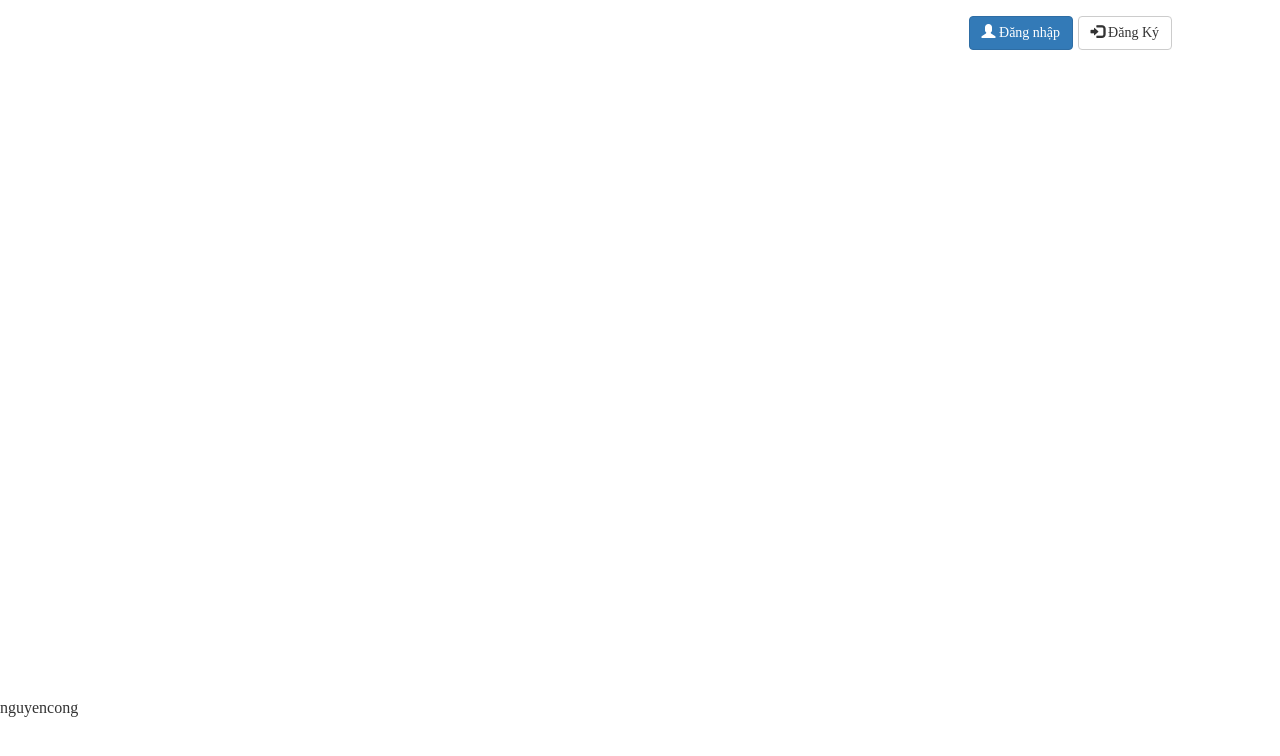
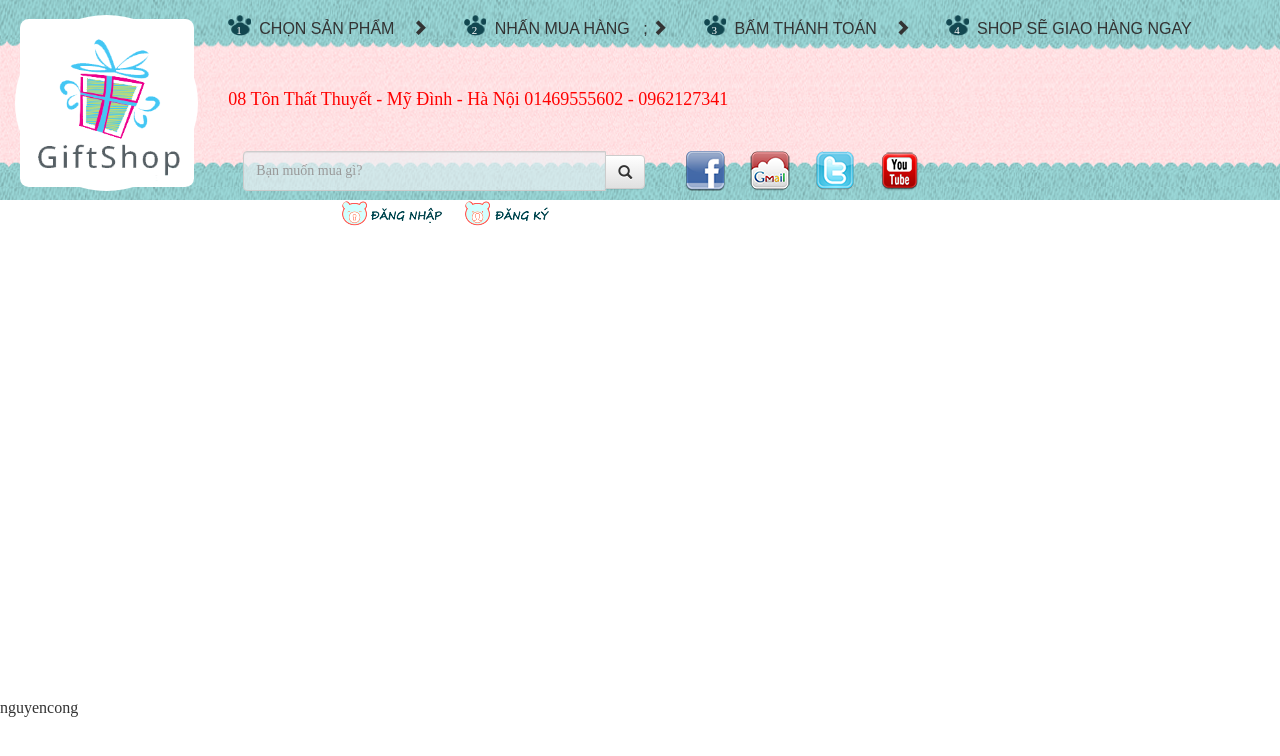
Before and after one commit to tungntd00605/Project_GIFT_SHOP, a plain HTML site: page user.html in a window 1280 px wide. Drawn offline with Linux system fonts and the light colour scheme.

Commit message:
Ban version.2 hoan thien 80% form USER

```diff
--- a/css/user.css
+++ b/css/user.css
@@ -61,6 +61,8 @@ nav {
 }
 
 
+
+/*Bắt đầu xử lý modal*/
 .modal-content {
 	color: #666;
 	box-shadow: 0px 8px 20px 8px rgba(0, 0, 0, 0.46);
@@ -87,6 +89,7 @@ nav {
 	margin-left: 10px;
 	float: left;
 }
+/*Kết thúc xử lý modal*/
 
 .form-control {
 	height: 40px;
@@ -233,3 +236,111 @@ nav {
 		/*margin-left: 0;*/
 	}
 }
+
+/*Bắt đầu Header*/
+#top-header {
+	background-image: url(../img/bg-header.png);
+}
+
+#slide-show {
+	margin-top: 10px;
+}
+
+.thumbnail {
+	margin-top: 15px;
+	border: none;
+	box-shadow: 0 0px 0px rgba(0,0,0,0);
+	border-radius: 100%;
+}
+
+.thumbnail>img {
+	border-radius: 5%;
+}
+
+.bIcon {
+	background-image: url(../img/bicon.png);
+	padding: 9px 9px 0px 8px;
+    color: #fff;
+    font-size: 11px;
+    line-height: 60px;
+}
+
+.text-bicon {
+	font-family: sans-serif;
+	font-size: 16px;
+	text-transform: uppercase;
+}
+
+.list-unstyled>li {
+	display: inline-block;
+}
+
+#header-content a {
+	color: #000;
+	padding-left: 5px;
+}
+
+.andress {
+	font-size: 18px;
+	color: red;
+	font-family: segoe script;
+	display: inline-block;
+	padding: 30px 0 30px 0;
+}
+
+.contractIcon>a>img:hover {
+	opacity: 0.8;
+}
+
+.contractIcon {
+	text-align: right;
+	margin-left: 20px;
+	float: left;
+}
+
+.search-and-user {
+	padding-top: 10px;
+}
+
+.user {
+	text-align: right;
+	margin-left: 90px;
+}
+
+@media only screen and (max-width: 500px) {
+	.andress {
+		display: none;
+	}
+	.user {
+		text-align: center;
+		margin-top: 10px;
+	}
+}
+
+@media only screen and (max-width: 768px) {
+	.andress {
+		display: none;
+	}
+	.user {
+		text-align: center;
+
+	}
+	.input-group{
+		margin-bottom: 10px;
+	}
+	.list-unstyled>li::last {
+		display: none;
+	}
+}
+
+@media only screen and (max-width: 1024px) {
+	.andress {
+		padding: 0 0 0 0;
+	}
+	.user {
+		text-align: left;
+		margin-left: 13px;
+	}
+
+}
+/*Kết thúc Header*/
--- a/user.html
+++ b/user.html
@@ -2,37 +2,121 @@
 <html lang="vn">
 <head>
 	<meta charset="utf-8">
-	<meta name="viewport" content="width=device-width, initial-scale=1">
 	<title>Đăng Nhập</title>
+	<meta name="viewport" content="width=device-width, initial-scale=1, maximum-scale=1, user-scalable=no">
+	<link href="img/logo.png" rel="shortcut icon" type="img/logo.png">
+
 
 	<!-- Start Font -->
 	<link rel="stylesheet" href="https://cdnjs.cloudflare.com/ajax/libs/font-awesome/4.7.0/css/font-awesome.min.css">
 	<!-- End Font -->
 
 	<!-- Start link css -->
-	<link rel="stylesheet" href="css/bootstrap.min.css" />
+	<link rel="stylesheet" type="text/css" href="css/bootstrap.min.css">
+	<link rel="stylesheet" type="text/css" href="css/bootstrap-theme.min.css">
 	<link rel="stylesheet" type="text/css" href="css/user.css">
+	<!-- <link rel="stylesheet" type="text/css" href="css/style.css"> -->
 	<!-- End link css -->
 </head>
 <body>
 
-	<!-- Bắt đầu button đăng nhập -->
-	<header class="container-fluid">
-		<nav class="col-lg-3 col-md-4 col-sm-4 col-xs-12 navbar navbar-brand navbar-right" >
-			<div class="row" id="register">
-				<button href="#" class="btn btn-primary" id="login" data-target="#login-form" data-toggle="modal">
-					<span class="glyphicon glyphicon-user"></span>
-					Đăng nhập
-				</button>
-				<button href="#" class="btn btn-default" id="register" data-target="#modal-register-form" data-toggle="modal">
-					<span class="glyphicon glyphicon-log-in"></span>
-					Đăng Ký
-				</button>
+	<!-- Start header -->
+	<header id="top-header">
+		<div class="container-fluid">
+			<div class="row" id="header-content">
+				<!-- Start Logo -->
+				<div class="col-md-2 col-sm-3 col-xs-12">
+					<a href="#" class="thumbnail">
+						<img src="img/logo.png" width="100%">
+					</a>
+				</div>
+				<!-- End Logo -->
+
+				<div class="col-md-10 col-sm-9 col-xs-12">
+					<!-- Start Shopping Guide -->
+					<ul class="list-unstyled">
+						<li>
+							<span class="bIcon">1</span>
+							<span class="text-bicon">&nbsp;Chọn Sản Phẩm &nbsp;&nbsp;</span>
+							<span class="glyphicon glyphicon-chevron-right">&nbsp;&nbsp;</span>
+						</li>
+						<li>
+							<span class="bIcon">2</span>
+							<span class="text-bicon">&nbsp;Nhấn Mua Hàng &nbsp;&nbsp;;</span>
+							<span class="glyphicon glyphicon-chevron-right">&nbsp;&nbsp;</span>
+						</li>
+						<li>
+							<span class="bIcon">3</span>
+							<span class="text-bicon">&nbsp;Bấm  Thánh toán &nbsp;&nbsp;</span>
+							<span class="glyphicon glyphicon-chevron-right">&nbsp;&nbsp;</span>
+						</li>
+						<li>
+							<span class="bIcon">4</span>
+							<span class="text-bicon">&nbsp;Shop sẽ  giao hàng ngay</span>
+						</li>
+						<!-- End Shopping Guide -->
+
+						<!-- Start Address and Shopping Cart (on hold) -->
+						<li>
+							<span class="andress col-md-12 col-sm-6">
+								08 Tôn Thất Thuyết - Mỹ Đình - Hà Nội
+								01469555602 - 0962127341
+							</span>
+						</li>
+						<!-- End Address and Shopping Cart (on hold) -->
+					</ul>
+
+					<div class="search-and-user">
+						<!-- Start Search Bar -->
+						<span class="col-md-5 col-sm-12 col-xs-12" style="float: left;">
+							<div class="input-group">
+								<input type="text" class="form-control" placeholder="Bạn muốn mua gì?">
+								<span class="input-group-btn">
+									<button class="btn btn-default glyphicon glyphicon-search" type="button"></button>
+								</span>
+							</div>
+						</span>
+						<!-- End Search Bar -->
+
+						<!-- Start Social Network -->
+						<span class="contractIcon">
+							<a href="#">
+								<img src="img/facebook.png" class="img-rounded" title="Facebook" >
+							</a>
+						</span>
+						<span class="contractIcon">
+							<a href="#" >
+								<img src="img/gmail.png" class="img-rounded" title="Gmail">
+							</a>
+						</span>
+						<span class="contractIcon ">
+							<a href="#" >
+								<img src="img/Twitter.png" class="img-rounded " title="Twitter">
+							</a>
+						</span>
+						<span class="contractIcon ">
+							<a href="#" >
+								<img src="img/youtube_2.png" class="img-rounded " title="Youtube">
+							</a>
+						</span>
+						<!-- End Social Network -->
+
+						<!-- Start User Login/Signup -->
+						<span class="col-md-3 col-sm-6 col-xs-12 user">
+							<a href="#" class="btn loginBtn" id="login" data-target="#login-form" data-toggle="modal">
+								<img src="img/signin_icon.png" class="img-rounded">
+							</a>
+							<a href="#" class="btn register" id="register" data-target="#modal-register-form" data-toggle="modal">
+								<img src="img/signup_icon.png" class="img-rounded">
+							</a>
+						</span>
+						<!-- End User Login/Signup -->
+					</div>
+				</div>
 			</div>
-		</nav>
+		</div>
 	</header>
-	<!-- Kết thúc button đăng nhập -->
-
+	<!-- End header -->
 
 	<nav>
 		<!-- Bắt đầu modal đăng nhập -->
@@ -112,10 +196,12 @@
 							<div>
 								<div class="form-group register">
 									<label class="control-label regisLable">Giới tính :</label>
-									<select name="select" class="form-control" style="width: 20%;">
+									<input type="radio" name="gender" value="0" checked="">&nbsp;Nữ &emsp;
+									<input type="radio" name="gender" value="1">&nbsp;Nam
+									<!-- <select name="select" class="form-control" style="width: 20%;">
 										<option value="0">Nữ</option>
 										<option value="1">Nam</option>
-									</select>
+									</select> -->
 								</div>
 								<div class="form-group register">
 									<label class="control-label regisLable">Ngày sinh :</label>
@@ -148,7 +234,7 @@
 	<script type="text/javascript" src="js/jquery-3.2.1.min.js"></script>
 	<script type="text/javascript" src="js/bootstrap.min.js"></script>
 	<script type="text/javascript" src="js/user.js"></script>
-	<script type="text/javascript" src="js/register.js"></script>
+	<!-- <script type="text/javascript" src="js/register.js"></script> -->
 	<!-- End link js -->
 </body>
 </html>
```
Also changed, not shown: img/bag_green.png (added), img/shopping_cart.png (added), img/shopping_trolley.png (added), img/slide1.png (added), img/slide2.png (added), img/slide3.jpg (added).
